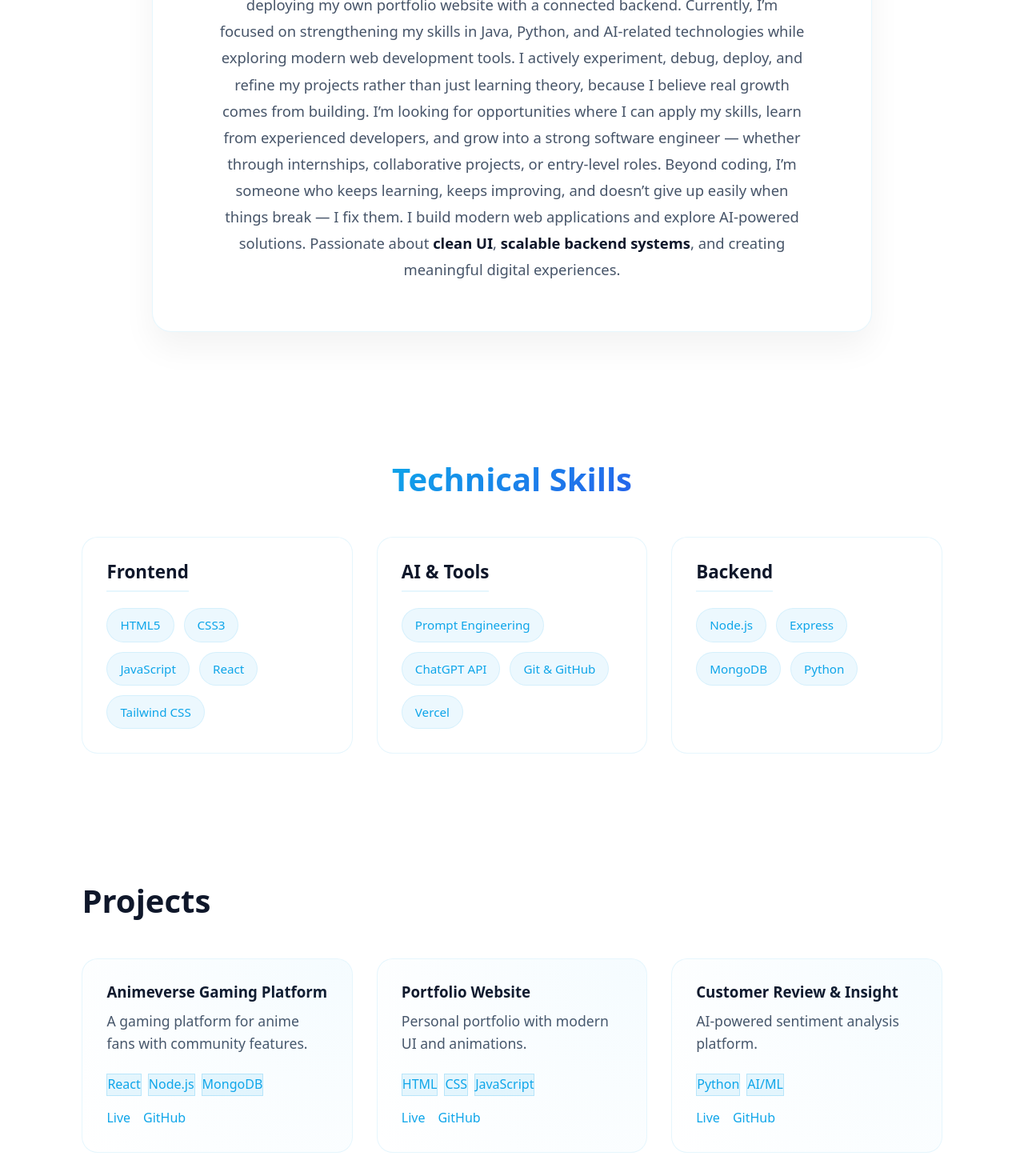
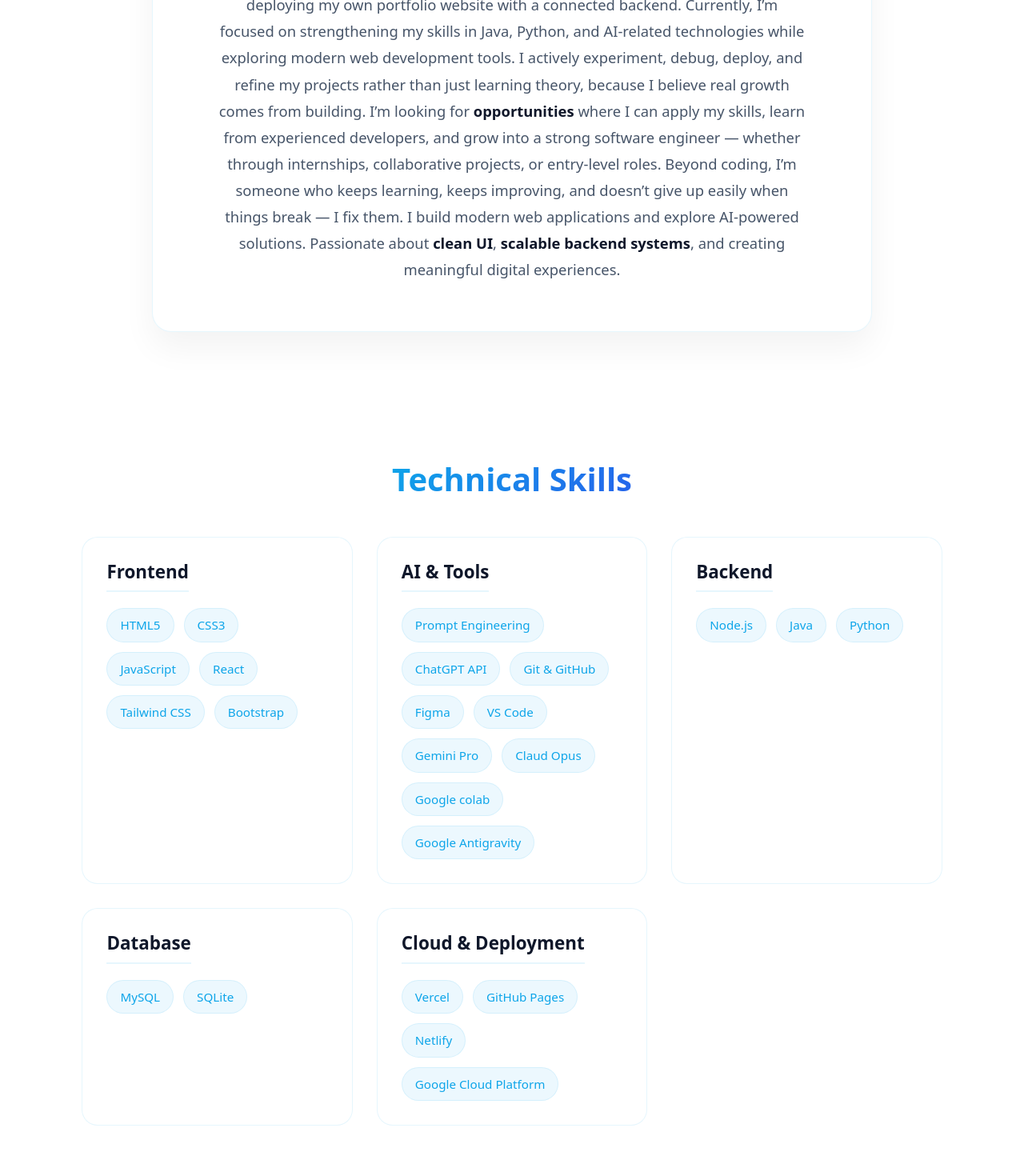
Before and after one commit to darshan75462020-eng/portfolio-d, a React (Vite) app: page / in a window 1280 px wide. Shown: the part 1280-2750 px from the top of the page at 80% size. Built offline with nearby package versions, Linux system fonts and the light colour scheme.

Commit message:
Updated Portfolio with ui changes

```diff
--- a/src/data/projects.js
+++ b/src/data/projects.js
@@ -3,17 +3,17 @@
     title: "Animeverse Gaming Platform",
     description:
       "A gaming platform for anime fans with community features.",
-    tech: ["React", "Node.js", "MongoDB"],
-    live: "#",
-    github: "#",
+    tech: ["HTML", "CSS", "JavaScript"],
+    live: "https://animeversegamming.vercel.app/",
+    github: "https://github.com/darshan75462020-eng/Animeversegamming.git",
   },
   {
     title: "Portfolio Website",
     description:
       "Personal portfolio with modern UI and animations.",
-    tech: ["HTML", "CSS", "JavaScript"],
-    live: "#",
-    github: "#",
+    tech: ["React", "Node.js", "JavaScript"],
+    live: "https://dharshan-portfolio-psi.vercel.app/",
+    github: "https://github.com/darshan75462020-eng/portfolio-d.git",
   },
   {
     title: "Customer Review & Insight",
@@ -23,6 +23,14 @@
     live: "#",
     github: "#",
   },
+   {
+    title: "Simple Banking System",
+    description:
+      "A basic banking system with user authentication and transaction management.",
+    tech: ["Java", "MySQL"],
+    live: "#",
+    github: "https://github.com/darshan75462020-eng/Simple-Banking_System.git",
+  },
 ];
 
 export default projects;
--- a/src/sections/About.jsx
+++ b/src/sections/About.jsx
@@ -9,11 +9,11 @@
         <div className="about-container">
           <h2>About Me</h2>
           <p>
-            I’m a Computer Science student passionate about building real, working software and continuously improving my technical skills.
+            I’m a <strong>Computer Science</strong> student passionate about building real, working software and continuously improving my technical skills.
              I enjoy turning ideas into practical projects — from developing Java applications like a banking system to building and deploying my own portfolio website with a connected backend.
             Currently, I’m focused on strengthening my skills in Java, Python, and AI-related technologies while exploring modern web development tools.
              I actively experiment, debug, deploy, and refine my projects rather than just learning theory, because I believe real growth comes from building.
-            I’m looking for opportunities where I can apply my skills, learn from experienced developers, and grow into a strong software engineer — whether through internships, collaborative projects, or entry-level roles.
+            I’m looking for <strong>opportunities </strong> where I can apply my skills, learn from experienced developers, and grow into a strong software engineer — whether through internships, collaborative projects, or entry-level roles.
             Beyond coding, I’m someone who keeps learning, keeps improving, and doesn’t give up easily when things break — I fix them.
             I build modern web applications and explore AI-powered solutions.
             Passionate about <strong>clean UI</strong>, <strong>scalable backend systems</strong>,
--- a/src/sections/Hero.jsx
+++ b/src/sections/Hero.jsx
@@ -10,7 +10,7 @@
         </h1>
         <h2 className="fade-in show">Full Stack Developer | AI Enthusiast</h2>
         <p className="fade-in show">
-          I build modern web applications with React, Node.js and AI-powered solutions.
+          I build modern web applications with AI-powered solutions and intelligence.
         </p>
 
         <div className="hero-buttons fade-in show">
--- a/src/sections/Skills.jsx
+++ b/src/sections/Skills.jsx
@@ -1,20 +1,28 @@
 import React from "react";
-// Change line 3 to:
+// Changed line 3 to:
 import "../styles/global.css";
 
 const Skills = () => {
   const skillCategories = [
     {
       title: "Frontend",
-      skills: ["HTML5", "CSS3", "JavaScript", "React", "Tailwind CSS"],
+      skills: ["HTML5", "CSS3", "JavaScript", "React", "Tailwind CSS", "Bootstrap"],
     },
     {
       title: "AI & Tools",
-      skills: ["Prompt Engineering", "ChatGPT API", "Git & GitHub", "Vercel"],
+      skills: ["Prompt Engineering", "ChatGPT API", "Git & GitHub","Figma", "VS Code", "Gemini Pro" ,"Claud Opus", "Google colab", "Google Antigravity"],
     },
     {
       title: "Backend",
-      skills: ["Node.js", "Express", "MongoDB", "Python"],
+      skills: ["Node.js","Java", "Python"],
+    },
+     {
+      title: "Database",
+      skills: ["MySQL", "SQLite"],
+    },
+     {
+      title: "Cloud & Deployment",
+      skills: ["Vercel", "GitHub Pages", "Netlify", "Google Cloud Platform"],
     },
   ];
 
```
